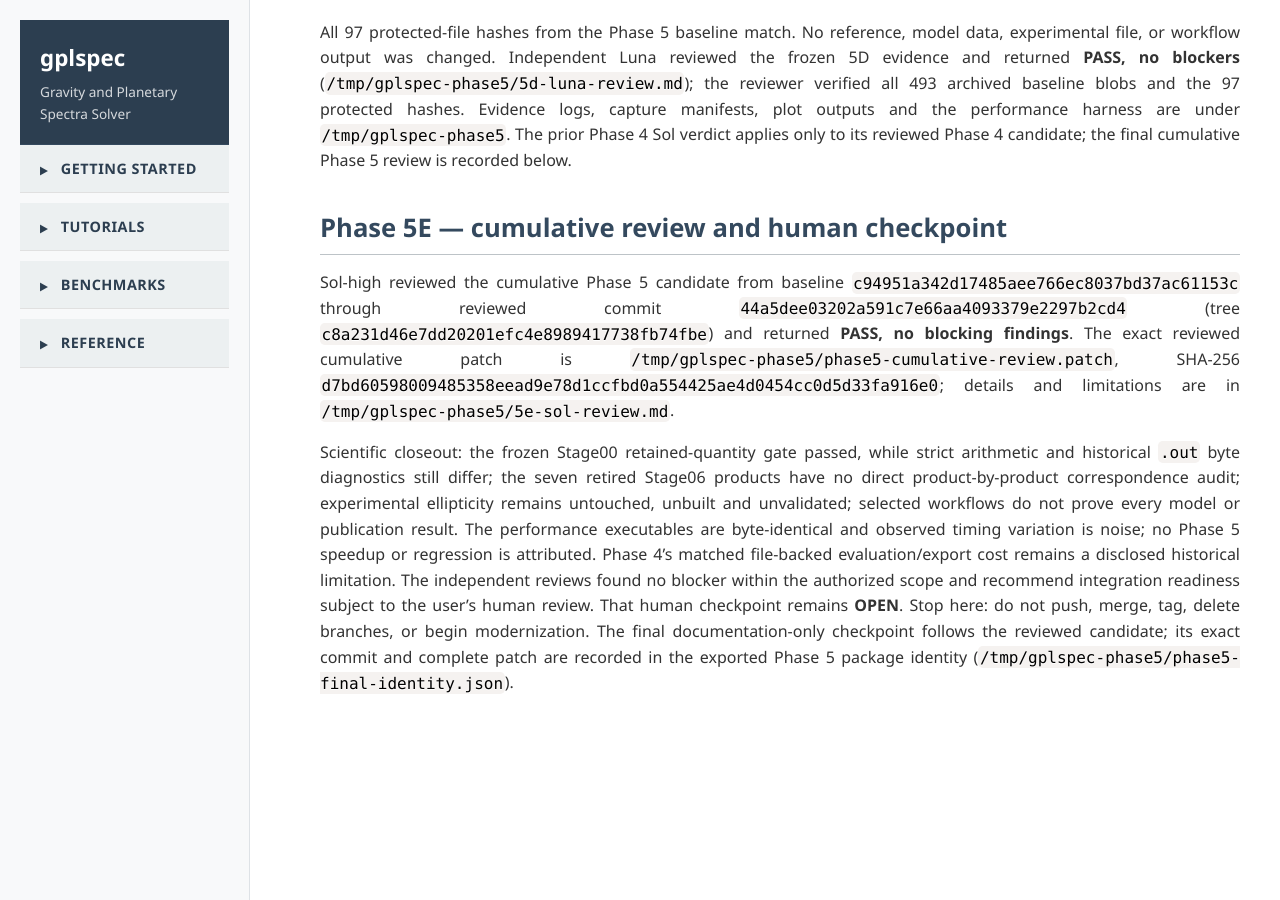
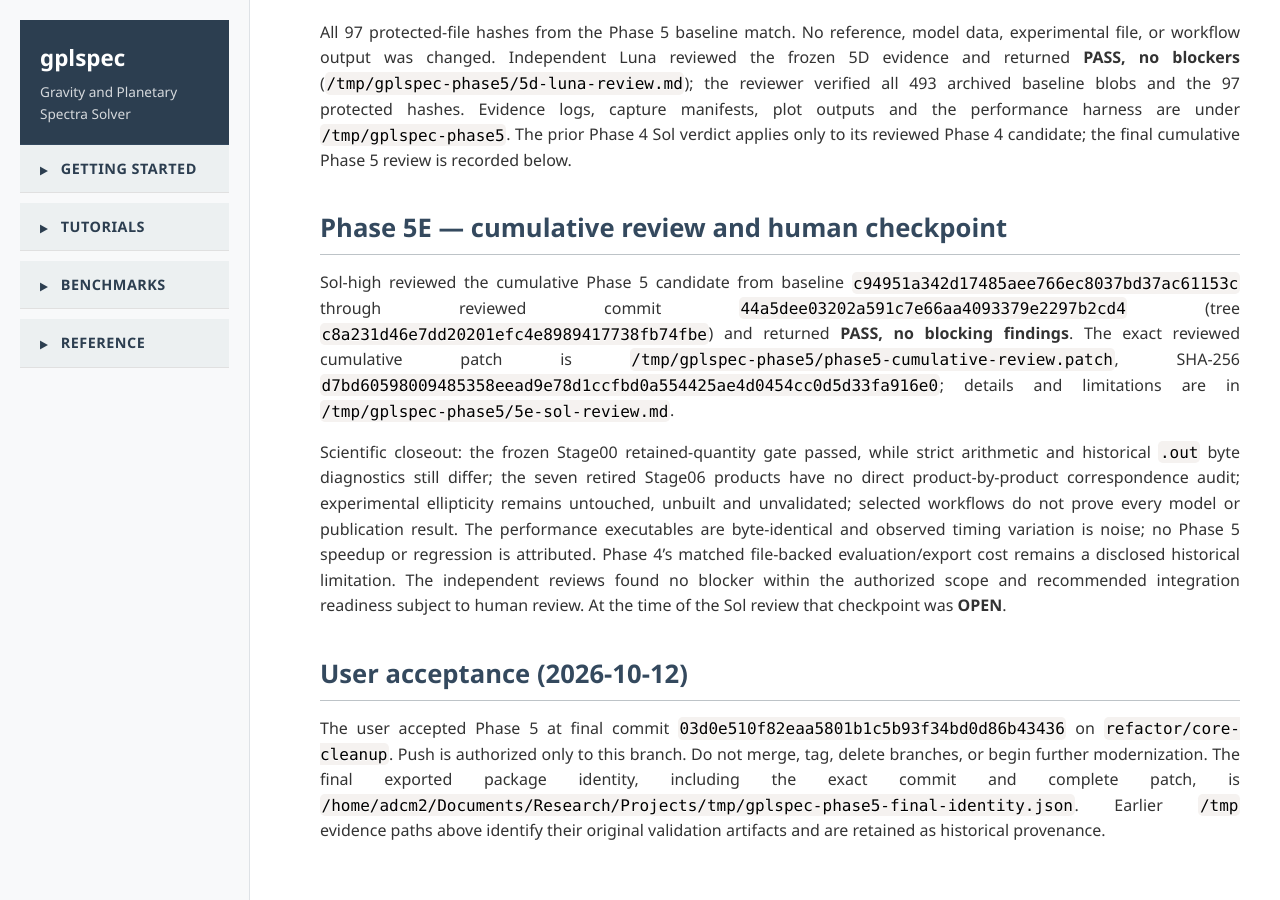
Before and after one commit to adcm2/gplspec, a Jekyll site: the page built from docs/core-cleanup/phase-5-handoff.md, in a window 1280 px wide and 900 px high, scrolled down 6066 px. Built offline with Jekyll 4.4.1, drawn with Linux system fonts in a browser that asks for light colours; nearby versions of some CDN libraries; our own code applies the rules of GitHub Pages for plain Markdown files; before the commit the page ends 6818 px from its top, so only the background shows below that.

Commit message:
Record human acceptance of Phase 5

```diff
--- a/docs/core-cleanup/phase-5-handoff.md
+++ b/docs/core-cleanup/phase-5-handoff.md
@@ -80,4 +80,8 @@ All 97 protected-file hashes from the Phase 5 baseline match. No reference, mode
 
 Sol-high reviewed the cumulative Phase 5 candidate from baseline `c94951a342d17485aee766ec8037bd37ac61153c` through reviewed commit `44a5dee03202a591c7e66aa4093379e2297b2cd4` (tree `c8a231d46e7dd20201efc4e8989417738fb74fbe`) and returned **PASS, no blocking findings**. The exact reviewed cumulative patch is `/tmp/gplspec-phase5/phase5-cumulative-review.patch`, SHA-256 `d7bd60598009485358eead9e78d1ccfbd0a554425ae4d0454cc0d5d33fa916e0`; details and limitations are in `/tmp/gplspec-phase5/5e-sol-review.md`.
 
-Scientific closeout: the frozen Stage00 retained-quantity gate passed, while strict arithmetic and historical `.out` byte diagnostics still differ; the seven retired Stage06 products have no direct product-by-product correspondence audit; experimental ellipticity remains untouched, unbuilt and unvalidated; selected workflows do not prove every model or publication result. The performance executables are byte-identical and observed timing variation is noise; no Phase 5 speedup or regression is attributed. Phase 4's matched file-backed evaluation/export cost remains a disclosed historical limitation. The independent reviews found no blocker within the authorized scope and recommend integration readiness subject to the user's human review. That human checkpoint remains **OPEN**. Stop here: do not push, merge, tag, delete branches, or begin modernization. The final documentation-only checkpoint follows the reviewed candidate; its exact commit and complete patch are recorded in the exported Phase 5 package identity (`/tmp/gplspec-phase5/phase5-final-identity.json`).
+Scientific closeout: the frozen Stage00 retained-quantity gate passed, while strict arithmetic and historical `.out` byte diagnostics still differ; the seven retired Stage06 products have no direct product-by-product correspondence audit; experimental ellipticity remains untouched, unbuilt and unvalidated; selected workflows do not prove every model or publication result. The performance executables are byte-identical and observed timing variation is noise; no Phase 5 speedup or regression is attributed. Phase 4's matched file-backed evaluation/export cost remains a disclosed historical limitation. The independent reviews found no blocker within the authorized scope and recommended integration readiness subject to human review. At the time of the Sol review that checkpoint was **OPEN**.
+
+## User acceptance (2026-10-12)
+
+The user accepted Phase 5 at final commit `03d0e510f82eaa5801b1c5b93f34bd0d86b43436` on `refactor/core-cleanup`. Push is authorized only to this branch. Do not merge, tag, delete branches, or begin further modernization. The final exported package identity, including the exact commit and complete patch, is `/home/adcm2/Documents/Research/Projects/tmp/gplspec-phase5-final-identity.json`. Earlier `/tmp` evidence paths above identify their original validation artifacts and are retained as historical provenance.
```
Also changed, not shown: AGENTS.md (+1 -1 lines), implementation_status.md (+2 -2 lines).
